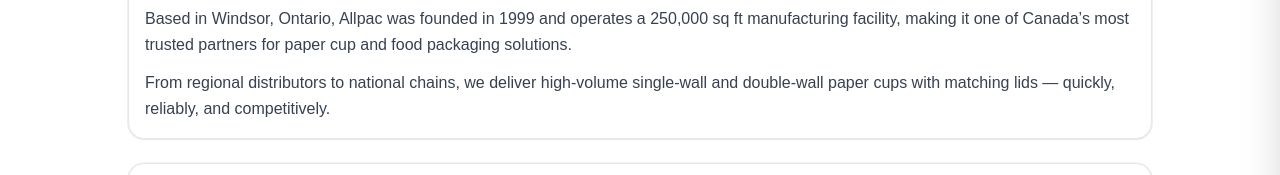
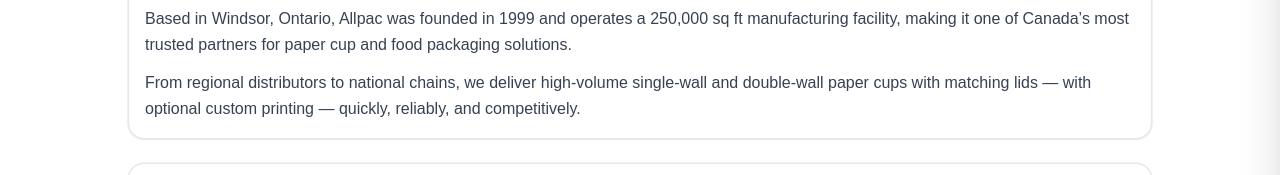
Before and after one commit to Emadedin1/allpacstore, a Next.js app: page /about in a window 1280 px wide. Shown: the part 583-758 px from the top of the page. Built offline with nearby package versions, Linux system fonts and the light colour scheme.

Commit message:
Update page.jsx

```diff
--- a/src/app/about/page.jsx
+++ b/src/app/about/page.jsx
@@ -34,7 +34,7 @@ export default function AboutPage() {
           </p>
           <p className="mt-3 text-gray-700 leading-relaxed">
             From regional distributors to national chains, we deliver high-volume single-wall and double-wall paper cups
-            with matching lids — quickly, reliably, and competitively.
+            with matching lids — with optional custom printing — quickly, reliably, and competitively.
           </p>
         </div>
 
```
